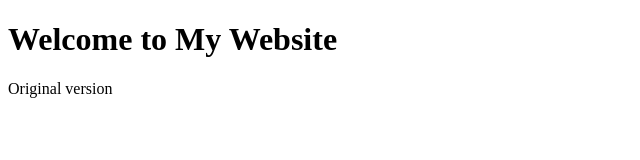
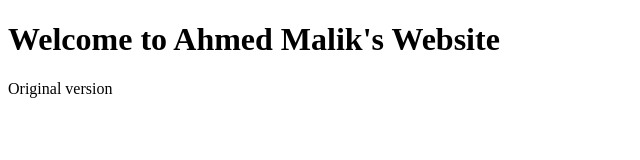
Before and after one commit to Ahmedmalik414/Devops, a plain HTML site: page index.html in a window 1280 px wide. Shown: the whole page, without its empty margins (0-640 px from the left). Drawn offline with Linux system fonts and the light colour scheme.

Commit message:
updated homepage

```diff
--- a/index.html
+++ b/index.html
@@ -4,7 +4,7 @@
     <title>My Website</title>
 </head>
 <body>
-    <h1>Welcome to My Website</h1>
+    <h1>Welcome to Ahmed Malik's Website</h1>
     <p>Original version</p>
 </body>
 </html>
```
